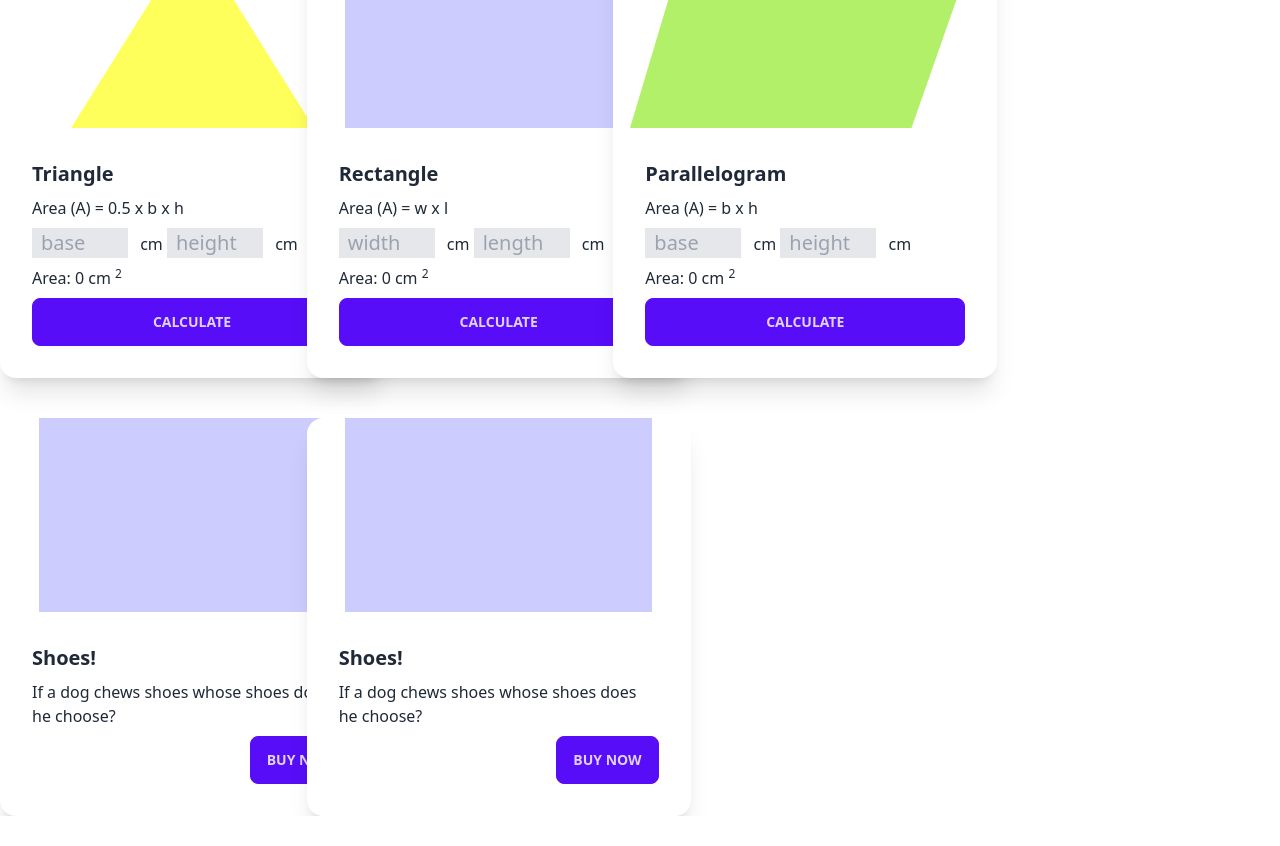
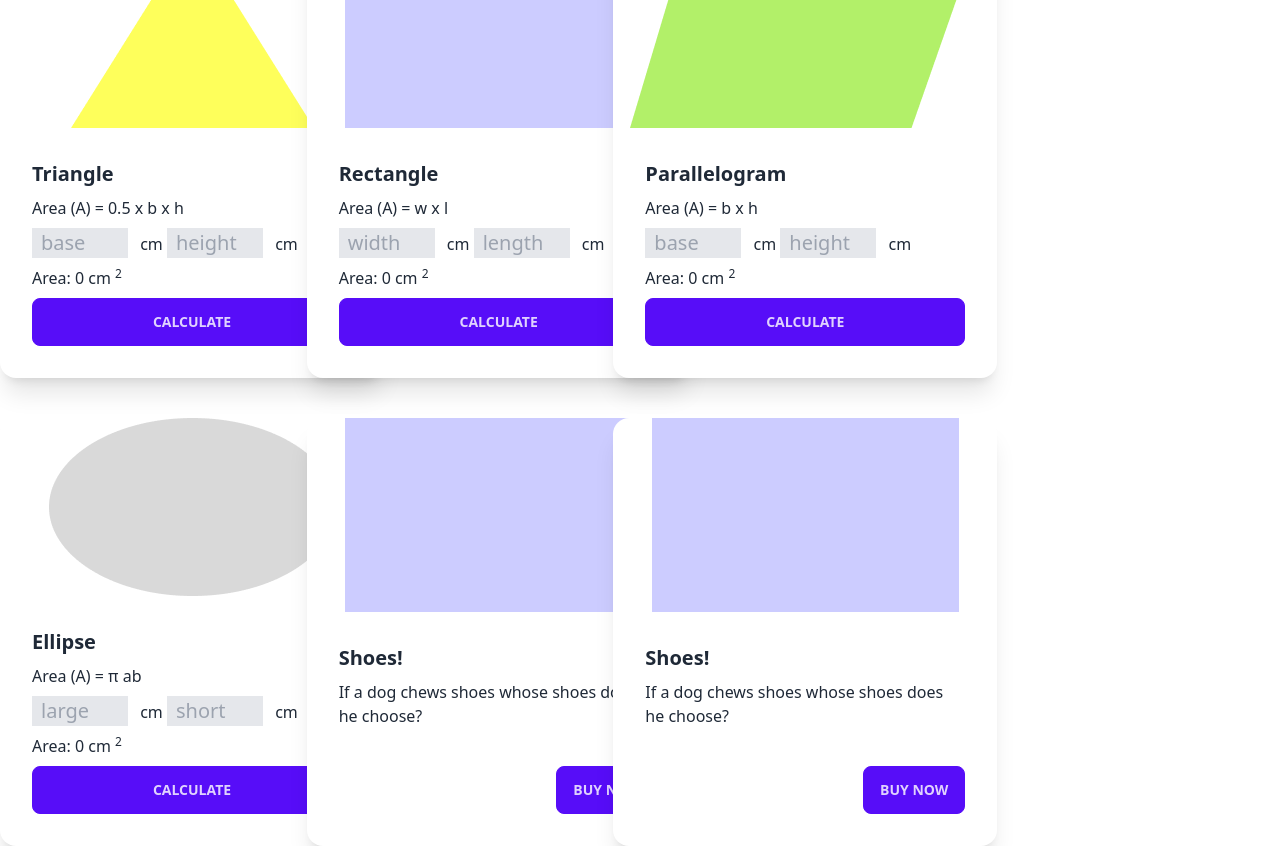
Before and after one commit to Ahammad204/geometry-genius, a plain HTML site: page index.html in a window 1280 px wide. Shown: the part 66-912 px from the top of the page. Before the commit the page ends 882 px from the top, so only its background shows below. Drawn offline with nearby package versions, Linux system fonts and the light colour scheme.

Commit message:
added ellipse

```diff
--- a/index.html
+++ b/index.html
@@ -89,6 +89,29 @@
                     </div>
                   </div>
 
+                          <!-- Ellipse card -->
+                <div class="card w-96 bg-base-100 shadow-xl">
+                  <figure><img src="./images/ellipse.png" alt="Ellipse" /></figure>
+                  <div class="card-body">
+                    <h2 class="card-title">Ellipse</h2>
+                    <p>Area (A) = π ab </p>
+                    <p>
+
+                      <input id="Ellipse-major-radius" type="text" class="border bg-gray-200 text-xl w-24 px-2" placeholder="large">
+                      <span class="ml-2">cm</span>
+
+                      <input id="Ellipse-minor-radius" type="text" class="border bg-gray-200 text-xl w-24 px-2" placeholder="short">
+                      <span class="ml-2">cm</span>
+
+                    </p>
+                    <p class="text=2xl">Area: <span class="" id="Ellipse-area">0</span> cm <sup>2</sup> </p>
+                    <div class="card-actions ">
+                      <button onclick="calculateEllipseArea()" class="btn btn-primary w-full">Calculate</button>
+                    </div>
+                  </div>
+                </div>
+
+
 
                 <!-- second card  -->
                 <div class="card w-96 bg-base-100 shadow-xl">
--- a/js/area.js
+++ b/js/area.js
@@ -64,3 +64,16 @@ function setElementInnerText (elementId, area){
     element.innerText = area;
 
 }
+
+
+function calculateEllipseArea (){
+
+    const majorRadius = getInputValue ('Ellipse-major-radius');
+    const minorRadius = getInputValue ('Ellipse-minor-radius');
+    const area = 3.1416 * majorRadius * minorRadius;
+
+    const areaTwoDecimal = area.toFixed(2);
+
+    setElementInnerText('Ellipse-area', areaTwoDecimal);
+
+}
```
